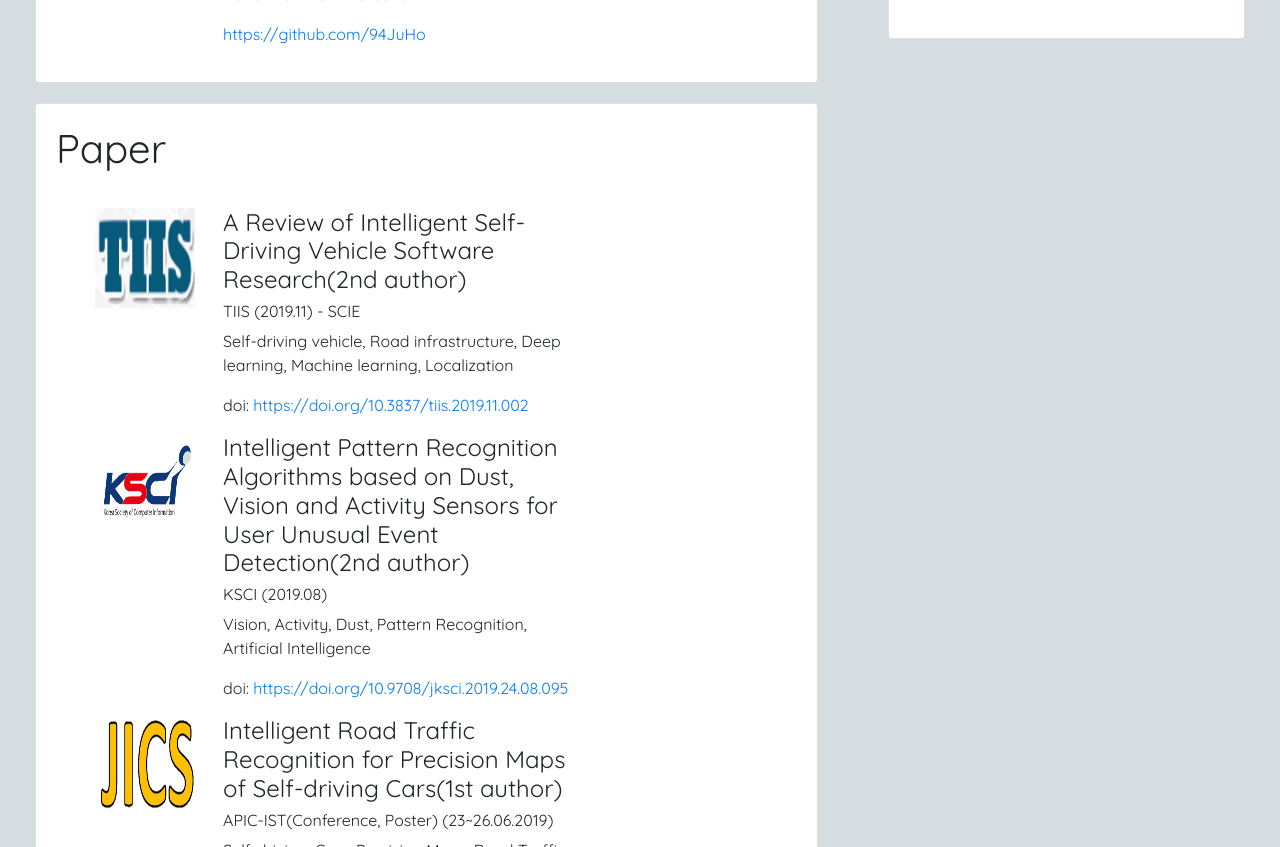
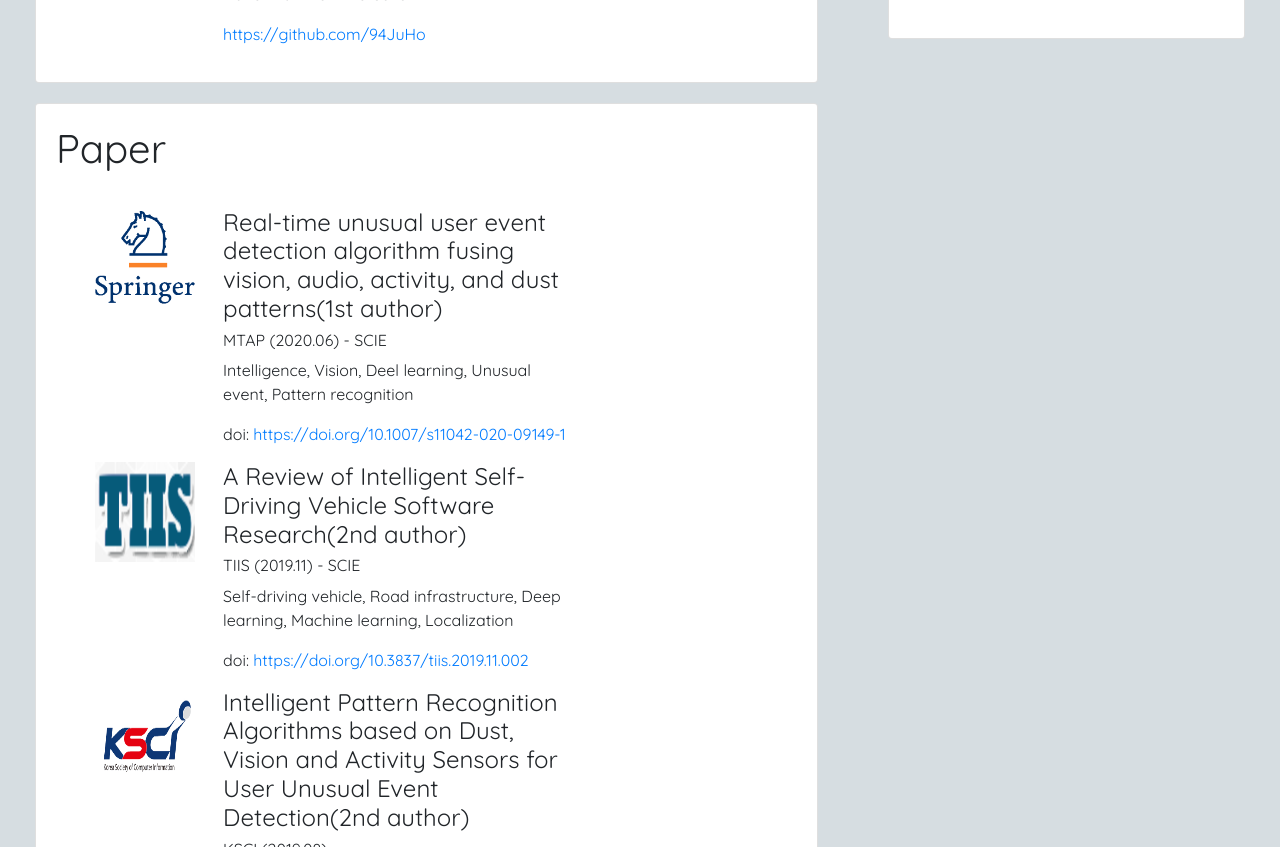
Before and after one commit to 94JuHo/94juho.github.io, a Jekyll site: the page built from index.html, in a window 1280 px wide and 900 px high, scrolled down 938 px, cut to the strip 53-900 px from the top of the window. Built offline with Jekyll 4.4.1, drawn with Linux system fonts in a browser that asks for light colours; nearby versions of some CDN libraries; comment, search, counter and statistics services are not loaded; a style sheet for code colours, icons or effects is not loaded.

Commit message:
add paper

```diff
--- a/_config.yml
+++ b/_config.yml
@@ -25,6 +25,12 @@ author_location: Chungju, Republic of Korea
 author_website_url: "https://94juho.github.io"
 
 author_work_experiences:
+            - company_name: MTAP (2020.06) - SCIE
+              company_logo: springer.png
+              company_url: https://doi.org/10.1007/s11042-020-09149-1
+              designation: Real-time unusual user event detection algorithm fusing vision, audio, activity, and dust patterns(1st author)
+              description: Intelligence, Vision, Deel learning, Unusual event, Pattern recognition
+              visibility: true
             - company_name: TIIS (2019.11) - SCIE
               company_logo: tiis.png
               company_url: https://doi.org/10.3837/tiis.2019.11.002
```
Also changed, not shown: assets/img/springer.png (added).
